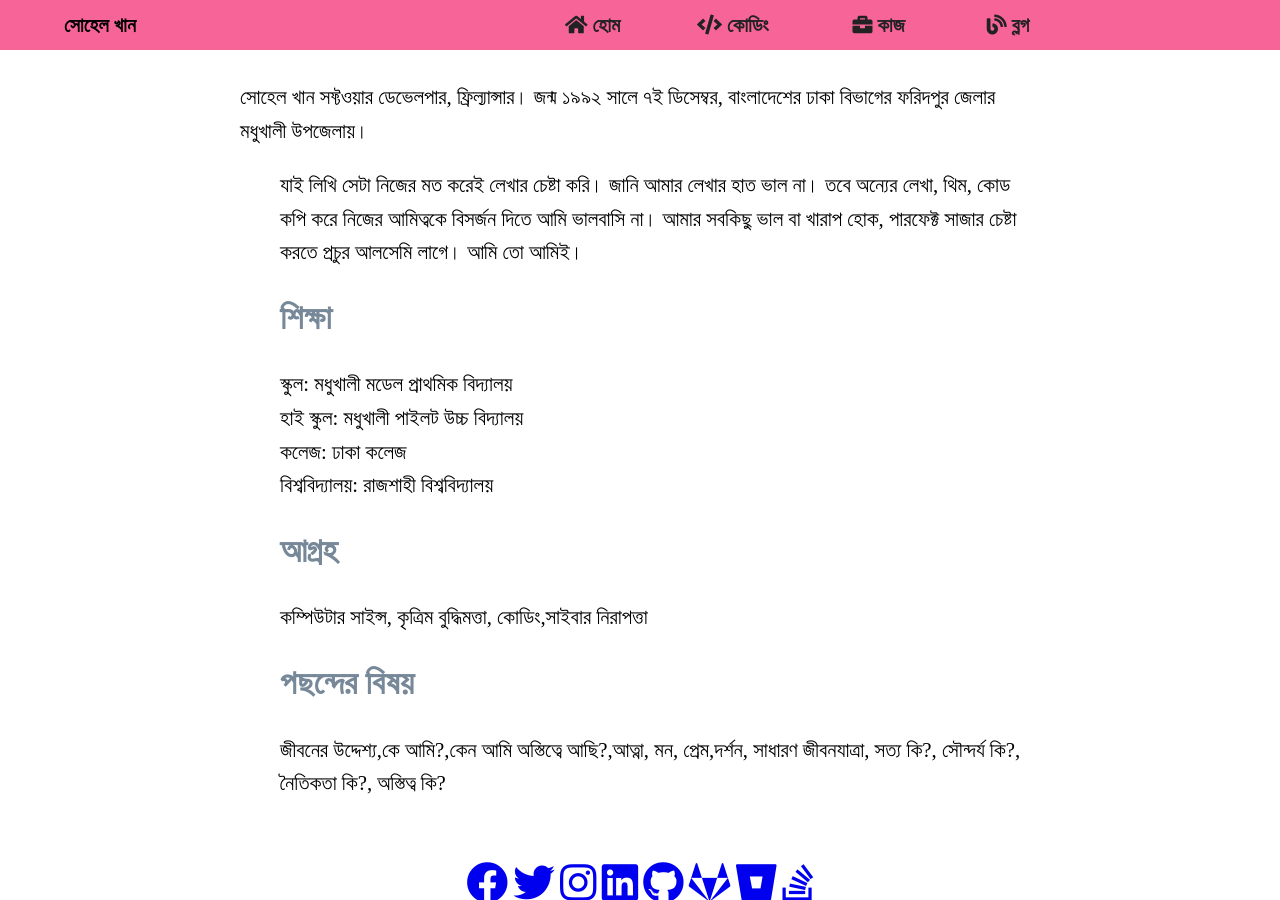
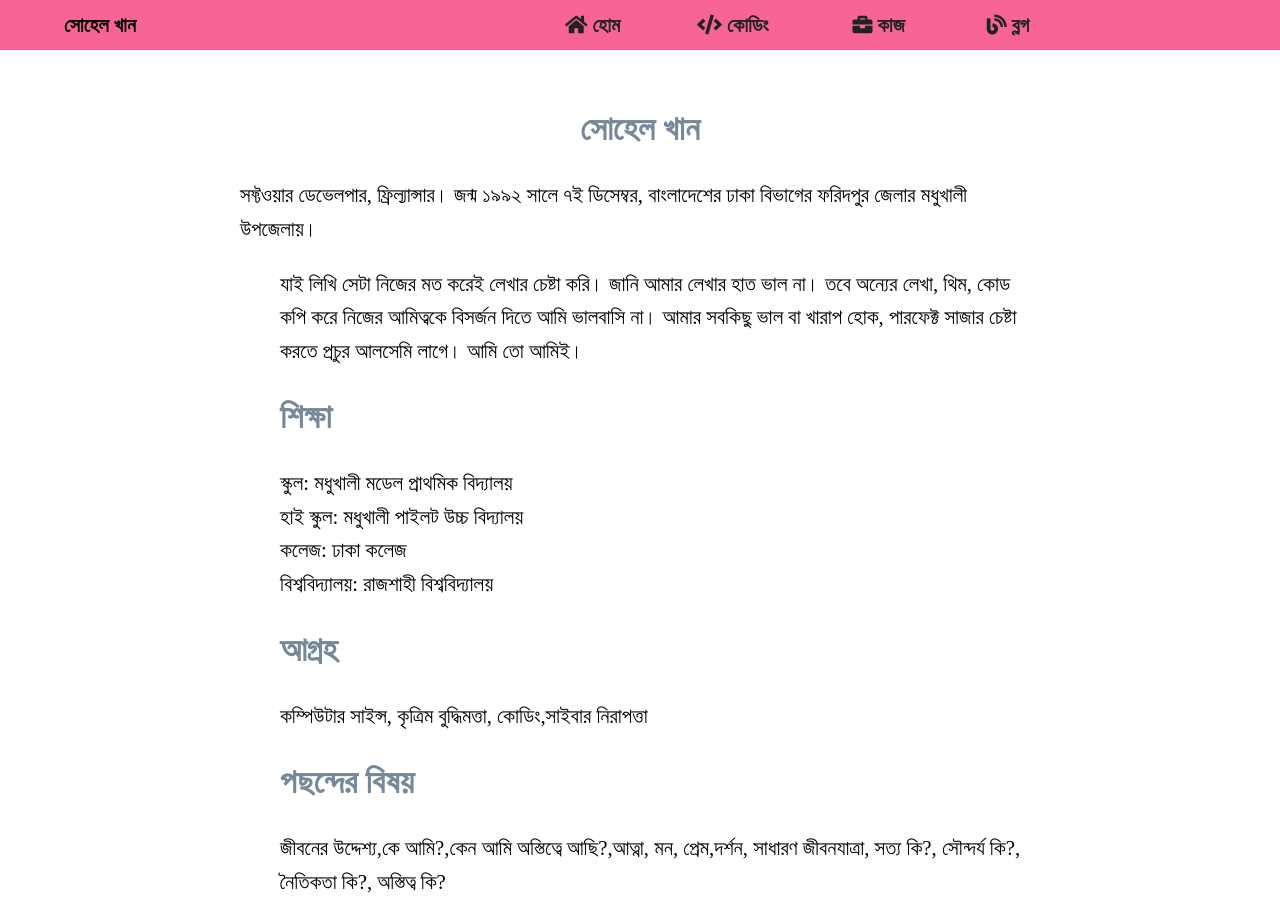
Before and after one commit to sohelkhanz/sohelkhanz.github.io, a Jekyll site: the page built from index.md, in a window 1280 px wide and 900 px high. Built offline with Jekyll 4.4.1, drawn with Linux system fonts in a browser that asks for light colours.

Commit message:
Update default.html

```diff
--- a/_layouts/default.html
+++ b/_layouts/default.html
@@ -31,7 +31,8 @@
 
 
     <main>
-                {{ page.header }}
+
+              <h1 style="text-align: center;"> {{ page.header }} </h1>
          {{ page.description }}
 
       {{ content }}
```
